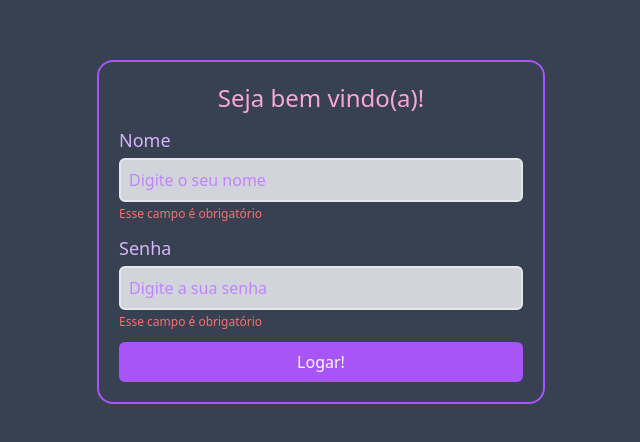
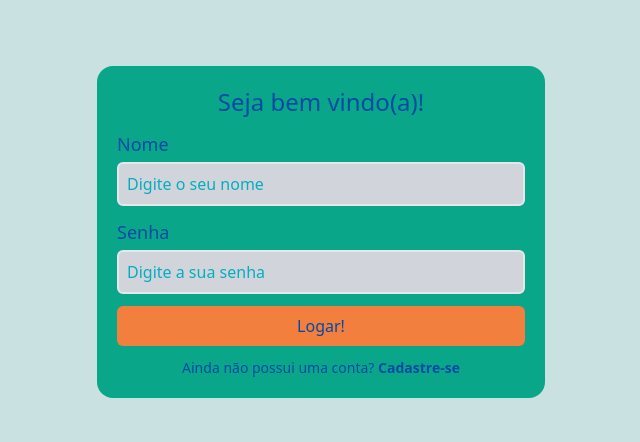
Before and after one commit to arturcomoli/desafio-tecnico-suflex-artur, a React (Vite) app in the folder front-end-react/: page / in a window 1280 px wide. Shown: the part 168-610 px from the top of the page, without its empty margins (319-959 px from the left). Built offline with nearby package versions, Linux system fonts and the light colour scheme.

Commit message:
refactor: re-styled login page according to figma

```diff
--- a/front-end-react/index.html
+++ b/front-end-react/index.html
@@ -6,7 +6,7 @@
     <meta name="viewport" content="width=device-width, initial-scale=1.0" />
     <title>Vite App</title>
   </head>
-  <body>
+  <body class="bg-background-lb">
     <div id="root"></div>
     <script type="module" src="/src/main.tsx"></script>
   </body>
--- a/front-end-react/src/components/Button/index.tsx
+++ b/front-end-react/src/components/Button/index.tsx
@@ -1,9 +1,11 @@
-const Button = ({ ...props }) => {
+import { ButtonProps } from "./interfaces";
+
+const Button = ({ mt, ...props }: ButtonProps) => {
   return (
     <button
-      className="bg-purple-500 rounded-md py-2
-    text-white font-medium transition-all duration-500
-      hover:bg-purple-900 active:bg-purple-300"
+      className={`bg-btn-orange rounded-md py-2
+      text-blue-txt font-medium transition-all duration-500
+        hover:brightness-125 active:bg-purple-300 mt-${mt}`}
       {...props}
     />
   );
--- a/front-end-react/src/components/Button/interfaces.ts
+++ b/front-end-react/src/components/Button/interfaces.ts
@@ -1,3 +1,5 @@
 import { ButtonHTMLAttributes } from "react";
 
-export interface ButtonProps extends ButtonHTMLAttributes<HTMLButtonElement> {}
+export interface ButtonProps extends ButtonHTMLAttributes<HTMLButtonElement> {
+  mt?: number;
+}
--- a/front-end-react/src/components/Input/index.tsx
+++ b/front-end-react/src/components/Input/index.tsx
@@ -3,15 +3,15 @@ import { InputProps } from "./interfaces";
 const Input = ({ label, error, ...props }: InputProps) => {
   return (
     <div className="flex flex-col gap-y-1">
-      <label className="text-lg text-purple-300">{label}</label>
+      <label className="text-lg text-blue-txt">{label}</label>
 
       <input
         className="outline-none p-2 rounded-md bg-gray-300
         transition-all duration-500 opacity-100 hover:opacity-50
-        border-2 focus:border-pink-500 placeholder-purple-400 text-purple-900"
+        border-2 focus:border-btn-orange placeholder-pholder-blue text-purple-txt"
         {...props}
       />
-      {error && <span className="text-xs text-red-400">{error}</span>}
+      {error && <span className="text-xs text-err-warning">{error}</span>}
     </div>
   );
 };
--- a/front-end-react/src/pages/Login/index.tsx
+++ b/front-end-react/src/pages/Login/index.tsx
@@ -1,31 +1,30 @@
+import { Link } from "react-router-dom";
 import Button from "../../components/Button";
 import Input from "../../components/Input";
 
 const Login = () => {
   return (
-    <main className="w-full h-screen bg-gray-700">
+    <main className="w-full h-screen">
       <div
         className="w-full h-screen flex ;
         justify-center items-center flex-col"
       >
         <form
           className="flex flex-col gap-y-3
-          border-2 p-5 w-11/12 max-w-md border-purple-500 rounded-2xl"
+          p-5 w-11/12 max-w-md rounded-2xl bg-bg-aqua"
         >
-          <h2 className="text-center text-2xl text-pink-300">
+          <h2 className="text-center text-2xl text-blue-txt">
             Seja bem vindo(a)!
           </h2>
-          <Input
-            label="Nome"
-            placeholder="Digite o seu nome"
-            error="Esse campo é obrigatório"
-          />
-          <Input
-            label="Senha"
-            placeholder="Digite a sua senha"
-            error="Esse campo é obrigatório"
-          />
-          <Button>Logar!</Button>
+          <Input label="Nome" placeholder="Digite o seu nome" />
+          <Input label="Senha" placeholder="Digite a sua senha" />
+          <Button mt={5}>Logar!</Button>
+          <p className="text-center text-sm text-blue-txt">
+            Ainda não possui uma conta?{" "}
+            <Link to="/cadastro" className="font-bold hover:underline">
+              Cadastre-se
+            </Link>
+          </p>
         </form>
       </div>
     </main>
--- a/front-end-react/tailwind.config.js
+++ b/front-end-react/tailwind.config.js
@@ -4,7 +4,15 @@ module.exports = {
   theme: {
     extend: {
       colors: {
-        "label-orange": "#fe4c40",
+        "background-lb": "#C9E1E1",
+        "bg-aqua": "#0AA689",
+        "blue-txt": "#034AA6",
+        "purple-txt": "#0C1440",
+        "err-warning": "#F40204",
+        "btn-orange": "#F27F3D",
+        "background-card": "#5F7B97",
+        "green-txt": "#9ABF4B",
+        "pholder-blue": "#04ADBF",
       },
     },
   },
```
